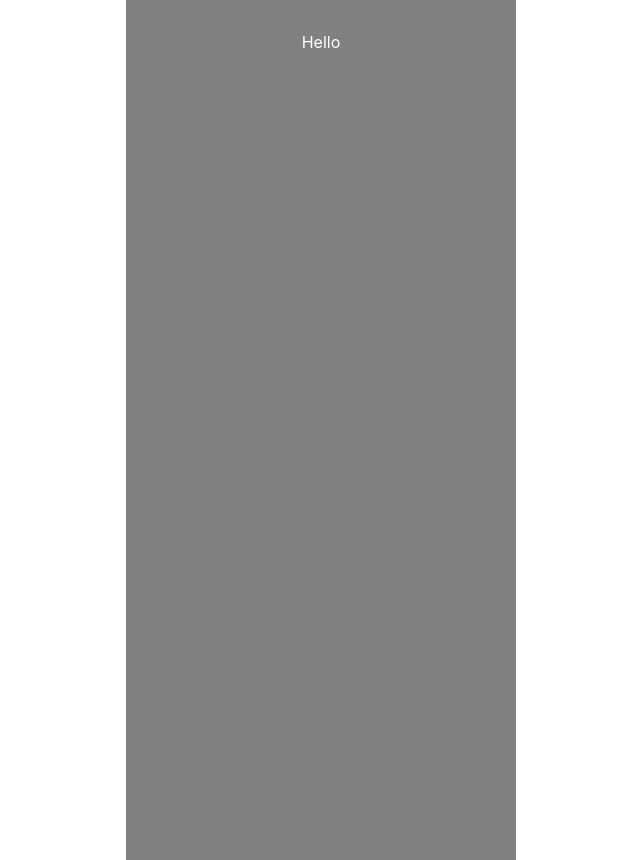
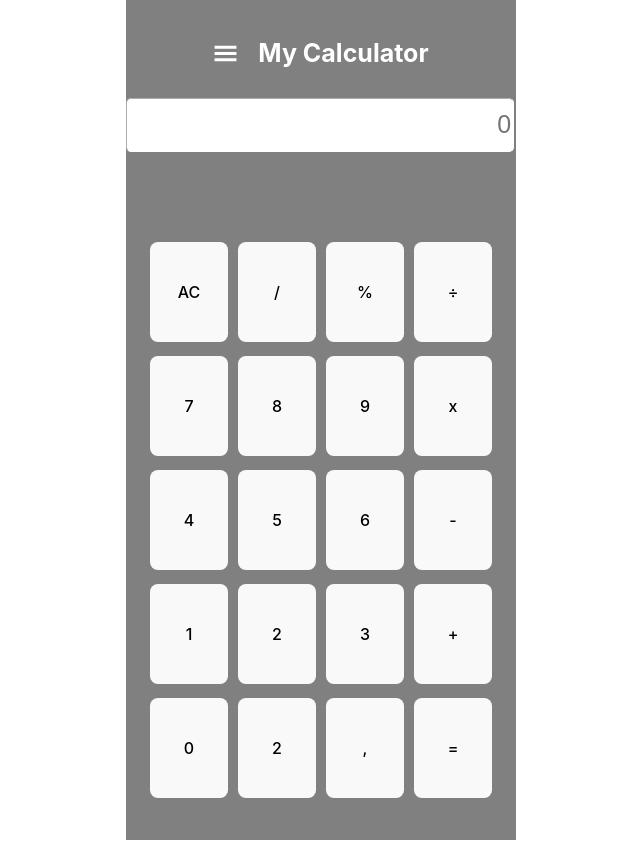
Before and after one commit to kradderley/new-calc-app-proj, a React (Vite) app in the folder calculator-proj/: page / in a window 1280 px wide. Shown: the whole page, without its empty margins (319-959 px from the left). Built offline with nearby package versions, Linux system fonts and the light colour scheme.

Commit message:
buttons added

```diff
--- a/calculator-proj/package.json
+++ b/calculator-proj/package.json
@@ -12,6 +12,7 @@
   "dependencies": {
     "react": "^18.2.0",
     "react-dom": "^18.2.0",
+    "react-icons": "^4.12.0",
     "react-redux": "^9.0.4",
     "styled-components": "^6.1.1"
   },
--- a/calculator-proj/src/App.css
+++ b/calculator-proj/src/App.css
@@ -43,4 +43,5 @@
 
 #root {
   margin: 0 auto;
+  border-radius: 50px;
 }
--- a/calculator-proj/src/components/calculator.css
+++ b/calculator-proj/src/components/calculator.css
@@ -1,18 +1,52 @@
-/* section {
+.section-style {
   background-color: gray;
   height: 100vh;
   width: 100vw;
   color: white;
-  padding-top: 30px;
+  padding-top: 10px;
   padding-bottom: 30px;
   max-width: 390px;
   max-height: 800px;
   overflow: hidden;
   text-align: center;
+}
 
-} */
+.header {
+  display: flex;
+  align-items: center;
+  justify-content: center;
+  gap: 20px;
+  font-weight: bolder;
+  font-size: 25px;
+}
 
-/* .sectionOne {
+.input-box {
+  width: 99%;
+  /* height: 10%; */
+  margin-bottom: 50px;
+}
+
+.input-field {
+  width: 99%;
+  height: 50px;
+  border-radius: 5px;
+  border-color: white;
+  border-width: 1px;
+  font-size: 25px;
+  text-align: right;
+}
+
+.keypad {
+  display: grid;
+  padding-top: 40px;
   max-width: 390px;
-  color: black;
-} */
+  height: 70%;
+  grid-template-columns: 20% 20% 20% 20%;
+  grid-gap: 10px;
+  grid-row-gap: px;
+  justify-content: center;
+}
+
+.keypad-number {
+  max-height: 100px;
+}
--- a/calculator-proj/src/components/calculator.jsx
+++ b/calculator-proj/src/components/calculator.jsx
@@ -1,30 +1,46 @@
 import React from "react";
 import "./calculator.css";
 import styled from "styled-components";
+import { GiHamburgerMenu } from "react-icons/gi";
 
 const Calculator = () => {
   return (
     <>
-      <StyledSection>
-        <section>
-          <div className="sectionOne">Hello</div>
-        </section>
-      </StyledSection>
+      <section>
+        <div className="section-style">
+          <div className="header">
+            <GiHamburgerMenu />
+            <p>My Calculator</p>
+          </div>
+          <div className="input-box">
+            <input type="text" placeholder="0" className="input-field" />
+          </div>
+          <div className="keypad">
+            <button className="keypad-number">AC</button>
+            <button className="keypad-number">/</button>
+            <button className="keypad-number">%</button>
+            <button className="keypad-number">÷</button>
+            <button className="keypad-number">7</button>
+            <button className="keypad-number">8</button>
+            <button className="keypad-number">9</button>
+            <button className="keypad-number">x</button>
+            <button className="keypad-number">4</button>
+            <button className="keypad-number">5</button>
+            <button className="keypad-number">6</button>
+            <button className="keypad-number">-</button>
+            <button className="keypad-number">1</button>
+            <button className="keypad-number">2</button>
+            <button className="keypad-number">3</button>
+            <button className="keypad-number">+</button>
+            <button className="keypad-number">0</button>
+            <button className="keypad-number">2</button>
+            <button className="keypad-number">,</button>
+            <button className="keypad-number">=</button>
+          </div>
+        </div>
+      </section>
     </>
   );
 };
 
-const StyledSection = styled.section`
-  background-color: gray;
-  height: 100vh;
-  width: 100vw;
-  color: white;
-  padding-top: 30px;
-  padding-bottom: 30px;
-  max-width: 390px;
-  max-height: 800px;
-  overflow: hidden;
-  text-align: center;
-`;
-
 export default Calculator;
```
Also changed, not shown: 1 other file (tests, documents, lock files or other folders).
